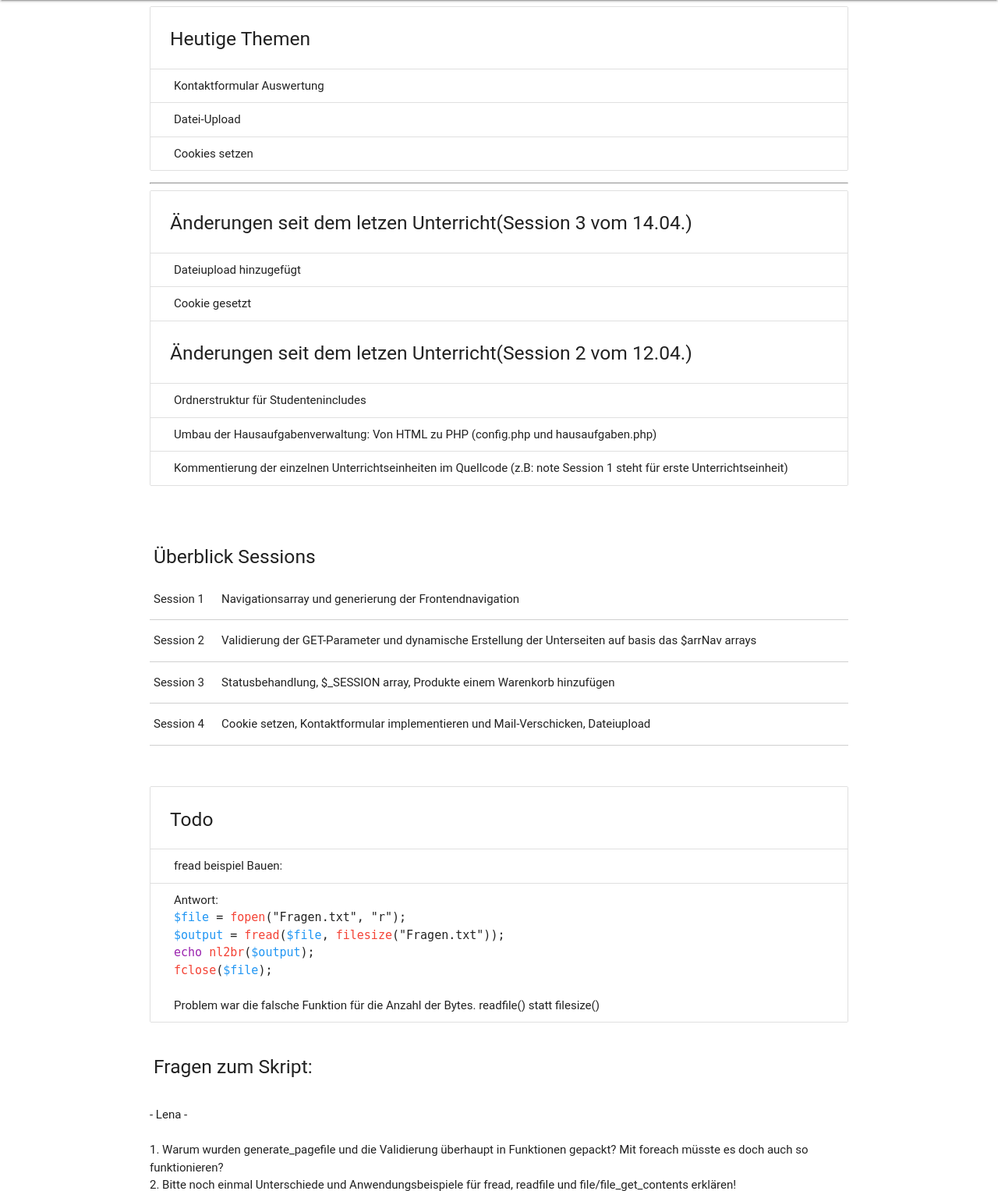
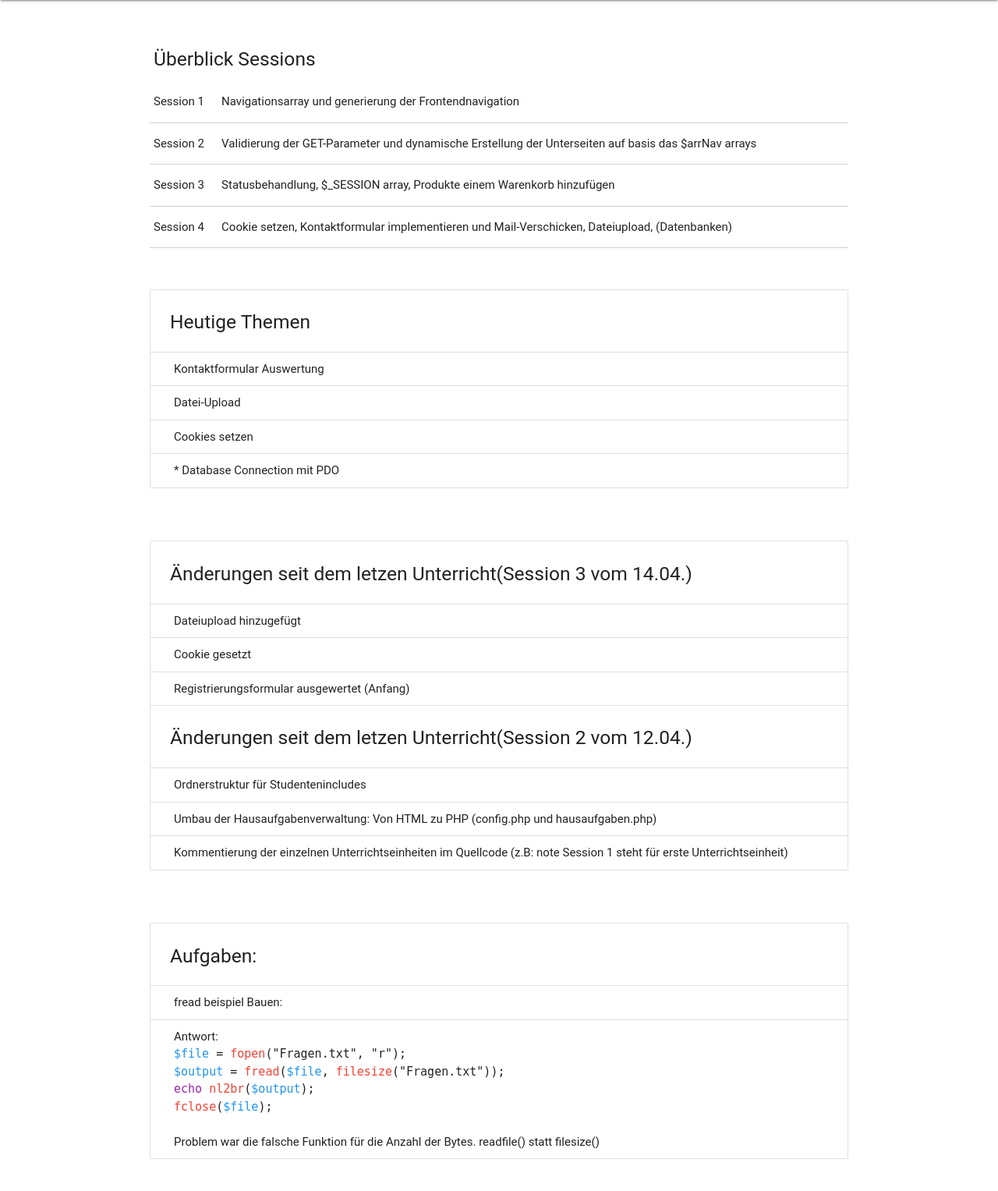
Before and after one commit to irhamputra/PHP_lesson, a PHP site: page /index.php?p=1 in a window 1280 px wide. Shown: the part 64-1591 px from the top of the page at 78% size. Run offline with PHP 8.4, Linux system fonts and the light colour scheme; some libraries are stand-ins or nearby versions; some web fonts are replaced.

Commit message:
PDO Implementierung

```diff
--- a/config/config.php
+++ b/config/config.php
@@ -5,6 +5,12 @@ define("_BASE_", $_SERVER['PHP_SELF']);
 
 // Definiere den Seitenordner
 define("_SITEDIR_", "sites/frontend/");
+
+// Note : SESSION 4
+// Database Credentials
+define("_USER_", "root");
+define("_PASSWORD_", "");
+define("_DBNAME_", "name");
 
 // Array für Menupunkte
 // Note : SESSION 1
--- a/homeworks/thomas/ha3.php
+++ b/homeworks/thomas/ha3.php
@@ -9,7 +9,7 @@
 				<font color='red'><b>HA-3 vom 14.4.16: PHP - Registrierung</b></font>
 				<br />Baut für das Registrierungsformular eine eigene Auswertung von der Loginseite... (Nur registrierung) und prüft ob alle Felder ausgefüllt sind. Alle Felder sind Pflichtfelder. Wenn der Nutzer alle Felder ausgefüllt hat, also keine Fehler existieren, wird eine e-mail verschickt.</b>
 				<br />
-				<br />Lösungshinweis: Datenbankeintrag, Benutzername und doppelter Passwortcheck fehlen hier noch...
+				<br />Lösungshinweis: Session, Datenbankeintrag, Benutzername und doppelter Passwortcheck kommt noch...
 
 				</p>
 			</div>
--- a/index.php
+++ b/index.php
@@ -7,6 +7,12 @@ session_start();
 // Dokumentation anzeigen
 setcookie("MyCookie", TRUE, time()+3600, "/", ".cowdz.rocks", FALSE, TRUE);
 // print_r($_COOKIE);
+
+// Verbindung der Datenbank
+$dbh = new PDO('mysql:host=localhost;dbname=' . _DBNAME_, _USER_, _PASSWORD_);
+// Fehlerausgabe
+$dbh->setAttribute( PDO::ATTR_ERRMODE, PDO::ERRMODE_WARNING );
+
 
 // NOTE: Session 1
 include "config/config.php";
--- a/sites/frontend/cart.php
+++ b/sites/frontend/cart.php
@@ -12,6 +12,7 @@
     <tbody>
 
     <?php
+
     $total = 0;
     foreach($_SESSION['cart'] as $key => $item) : ?>
         <tr>
@@ -21,6 +22,7 @@
         </tr>
         <?php $total += $item['price']; ?>
     <?php endforeach; ?>
+
     </tbody>
     <tfoot>
     <tr>
--- a/sites/frontend/home.php
+++ b/sites/frontend/home.php
@@ -1,21 +1,3 @@
-<ul class="collection with-header">
-    <li class="collection-header"><h5>Heutige Themen</h5></li>
-    <li class="collection-item">Kontaktformular Auswertung</li>
-    <li class="collection-item">Datei-Upload</li>
-    <li class="collection-item">Cookies setzen</li>
-</ul>
-<hr>
-
-<ul class="collection with-header">
-    <li class="collection-header"><h5>Änderungen seit dem letzen Unterricht(Session 3 vom 14.04.)</h5></li>
-    <li class="collection-item">Dateiupload hinzugefügt</li>
-    <li class="collection-item">Cookie gesetzt</li>
-
-    <li class="collection-header"><h5>Änderungen seit dem letzen Unterricht(Session 2 vom 12.04.)</h5></li>
-    <li class="collection-item">Ordnerstruktur für Studentenincludes</li>
-    <li class="collection-item">Umbau der Hausaufgabenverwaltung: Von HTML zu PHP (config.php und hausaufgaben.php)</li>
-    <li class="collection-item">Kommentierung der einzelnen Unterrichtseinheiten im Quellcode (z.B: note Session 1 steht für erste Unterrichtseinheit)</li>
-</ul>
 <br/><br/>
 <h5>Überblick Sessions</h5>
 <table class="bordered">
@@ -33,12 +15,32 @@
     </tr>
     <tr>
         <td>Session 4</td>
-        <td>Cookie setzen, Kontaktformular implementieren und Mail-Verschicken, Dateiupload</td>
+        <td>Cookie setzen, Kontaktformular implementieren und Mail-Verschicken, Dateiupload, (Datenbanken)</td>
     </tr>
 </table>
 <br/><br/>
 <ul class="collection with-header">
-    <li class="collection-header"><h5>Todo</h5></li>
+    <li class="collection-header"><h5>Heutige Themen</h5></li>
+    <li class="collection-item">Kontaktformular Auswertung</li>
+    <li class="collection-item">Datei-Upload</li>
+    <li class="collection-item">Cookies setzen</li>
+    <li class="collection-item">* Database Connection mit PDO</li>
+</ul>
+<br/><br/>
+<ul class="collection with-header">
+    <li class="collection-header"><h5>Änderungen seit dem letzen Unterricht(Session 3 vom 14.04.)</h5></li>
+    <li class="collection-item">Dateiupload hinzugefügt</li>
+    <li class="collection-item">Cookie gesetzt</li>
+    <li class="collection-item">Registrierungsformular ausgewertet (Anfang)</li>
+
+    <li class="collection-header"><h5>Änderungen seit dem letzen Unterricht(Session 2 vom 12.04.)</h5></li>
+    <li class="collection-item">Ordnerstruktur für Studentenincludes</li>
+    <li class="collection-item">Umbau der Hausaufgabenverwaltung: Von HTML zu PHP (config.php und hausaufgaben.php)</li>
+    <li class="collection-item">Kommentierung der einzelnen Unterrichtseinheiten im Quellcode (z.B: note Session 1 steht für erste Unterrichtseinheit)</li>
+</ul>
+<br/><br/>
+<ul class="collection with-header">
+    <li class="collection-header"><h5>Aufgaben:</h5></li>
     <li class="collection-item">fread beispiel Bauen:</li>
     <li class="collection-item">
         Antwort: <br/>
--- a/sites/frontend/shop.php
+++ b/sites/frontend/shop.php
@@ -4,7 +4,6 @@
         <p>Name: <?= $product['name'] ?></p>
         <p>Name: <?= $product['details'] ?></p>
         <p>Name: <?= number_format($product['price'], 2, ',', '.') ?> &euro;</p>
-        <!-- Paramter kann selbst gewählt werden, von mir "addItem" -->
-        <p><a href="<?= _BASE_ ?>?p=shop&amp;addItem=<?=$id?>">In den Warenkorb</a></p>
+        <p><a href="<?= _BASE_ ?>?p=shop&addItem=<?=$id?>">In den Warenkorb</a></p>
     </div>
 <?php endforeach; ?>
```
